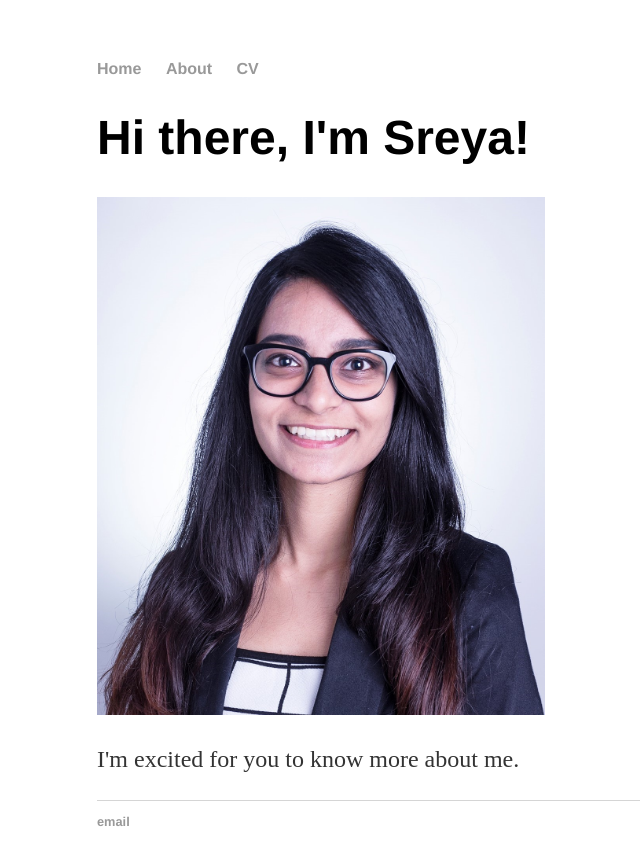
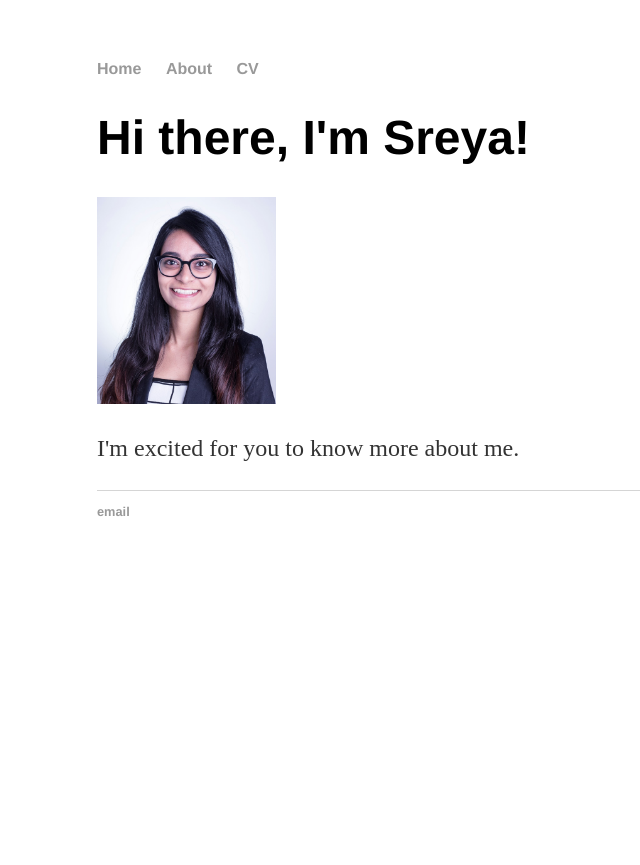
Before and after one commit to sreyadronamraju/sreyadronamraju.github.io, a Jekyll site: the page built from index.html, in a window 1280 px wide. Shown: the top 865 px of the page, without its empty margins (95-735 px from the left). Built offline with Jekyll 4.4.1, drawn with Linux system fonts in a browser that asks for light colours.

Commit message:
Update index.html

```diff
--- a/index.html
+++ b/index.html
@@ -4,6 +4,6 @@ title: Sreya Dronamraju
 ---
 <div class="blurb">
 	<h1>Hi there, I'm Sreya!</h1>
-	<img src="about/KSBSreyaDronamraju_20190823_002.jpg" width=50% height=50%>
+	<img src="about/KSBSreyaDronamraju_20190823_002.jpg" width=20% height=20%>
 	<p>I'm excited for you to know more about me.</p>
 </div><!-- /.blurb -->
```
